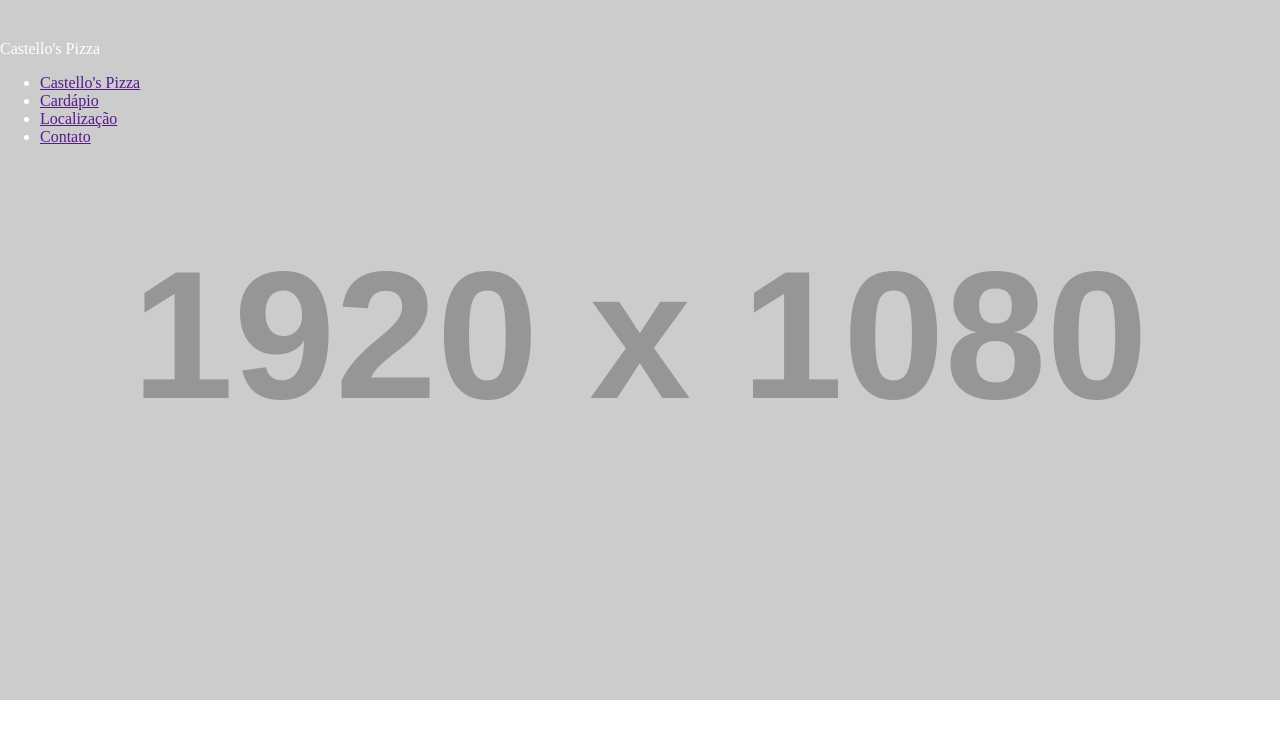
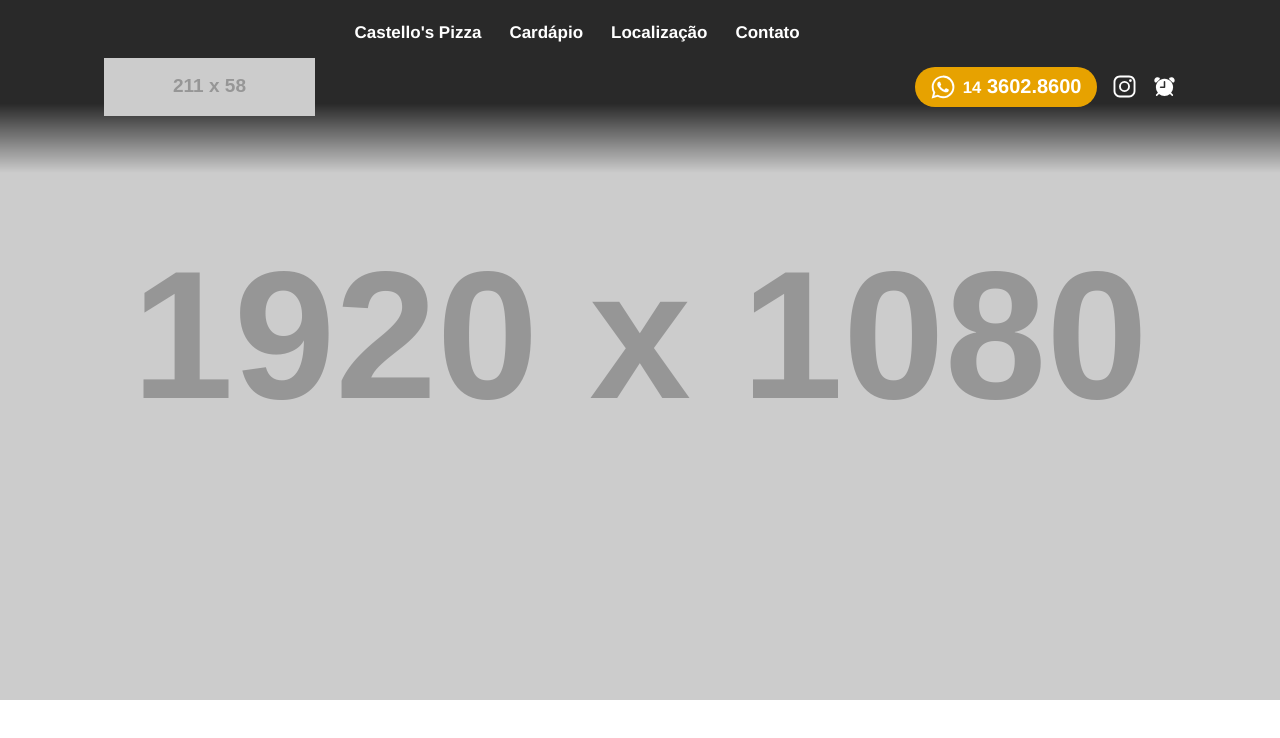
Before and after one commit to LorennaSenai2A/Pizzaria, a plain HTML site: page index.html in a window 1280 px wide. Drawn offline with nearby package versions, Linux system fonts and the light colour scheme; placeholder pictures from the web are drawn by us.

Commit message:
aulinha 24/07

```diff
--- a/css/stylet.css
+++ b/css/stylet.css
@@ -1,18 +1,21 @@
-body{
+body {
   margin: 0;
   padding: 0;
   box-sizing: border-box;
+  font-family: Helvetica, sans-serif;
 }
+/*padrão do meu jeito*/
 
-.fullcontainer{
+.fullcontainer {
   position: relative;
   padding: 0;
   margin: 0;
   overflow: hidden;
 }
-
-.bgfundo{
+/*0 relativo, o absoluto sobe pra cima, esconde o overflow*/
+.bgfundo {
   background: url(https://placehold.co/1920x1080) no-repeat center/cover;
+  /* fazer parte de utilização*/
   /*
     background-color: blue;
     background-image: url (https://placehold.co/1920x1080);
@@ -23,16 +26,104 @@ overflow: hidden;
   width: 100%;
   height: 700px;
 }
-/* fixado */
-header{
+
+header {
   color: #fff;
-    position: fixed;
+  position: fixed; /* fixado e não se mexe */
   top: 0;
   left: 0;
   right: 0;
   z-index: 1000;
+/*estilizou a back, todo texto foi colocado branco*/
+  background: linear-gradient(
+    to bottom,
+    rgba(0, 0, 0, 0.8) 0%,
+    rgba(0, 0, 0, 0.8) 60%,
+    rgba(0, 0, 0, 0) 100%
+  );
+/* começou de baixo pra cima e foi frencendo no back/ */
+background: -webkit-linear-gradient(
+    to bottom,
+    rgba(0, 0, 0, 0.8) 0%,
+    rgba(0, 0, 0, 0.8) 60%,
+    rgba(0, 0, 0, 0) 100%
+  );
 
-    background: linear-gradient(to bottom, rgba(0,0,0,0.8) 0% rgba(0,0,0,0.8) 60%, rgba(0,0,0,0) 100%);
+  background: -moz-linear-gradient(
+    to bottom,
+    rgba(0, 0, 0, 0.8) 0%,
+    rgba(0, 0, 0, 0.8) 60%,
+    rgba(0, 0, 0, 0) 100%
+  );
 
   padding: 24px 0;
 }
+
+.container{
+max-width: 1073px;
+margin: 0 auto ;
+}
+
+.main-navigation{
+    display: flex;
+    align-items: center;
+}
+
+.main-navigation ul {
+  list-style: none; /*ele tira a bolinha da lista*/
+  display: flex; /*Trabalhar de forma flexivel*/
+  gap: 28px; /*espaçamento geral ou entre*/
+  align-items: center;
+  margin: 0;
+}
+.main-navigation a {
+  color: #fff;
+  height: 125px;
+  display: block;
+  text-decoration: none;
+  font-size: 17px; /*tamanho*/
+  font-weight: 700 ; /*engrossamento*/
+  font-family: Helvetica, sans-serif; /*de onde vem*/
+  /*line-height: 1.3125;*/
+  /*outline-offset: -1px;*/
+ /*padding: 6px 12px;*/
+  /*margin-bottom: -8px;*/
+  border-bottom: solid 3px transparent;
+}
+.main-navigation a:hover,
+.main-navigation a:focus /*foco*/ {
+  border-color: #e7a200;
+}
+
+.site-header-main{
+    display: flex;
+    justify-content: space-between;
+    height: 125px;
+}
+
+.sec-menu {
+    display: flex;
+    align-items: center;
+    gap: 15px;
+}
+
+.sec-menu ion-icon {
+    font-size: 25px;
+}
+
+#btnZap{
+    background: #e7a200;
+    border-radius: 65px;
+    padding: 0px 15px;
+    font-size: 20px;
+    font-weight: bolder;
+    height: 40px;
+
+    display: flex;
+    align-items: center;
+    gap: 7px;
+}
+
+#btnZap ion-icon{
+    font-size: 26px;
+}
--- a/index.html
+++ b/index.html
@@ -12,8 +12,8 @@
     <div class="tp-bgimg defaultimg fullcontainer bgfundo"></div>
     <header>
         <div class="container site-header-main">
-            <p>Castello's Pizza</p>
             <nav id="site-navigation" class="main-navigation">
+                <img src="https://placehold.co/211x58" alt="" height="58px">
                 <!-- ul>li*4>a -->
                 <ul id="menu-principal" class="primary-menu">
                     <!-- pode ser escrito em todas línguas -->
@@ -24,8 +24,18 @@
                     <a href=""></a>
                 </ul>
             </nav>
+            <div class="sec-menu">
+                <div id="btnZap">
+                    <ion-icon name="logo-whatsapp"></ion-icon>
+                    <b><small>14</small> 3602.8600</b>
+                </div>
+                <ion-icon name="logo-instagram"></ion-icon>
+                <ion-icon name="alarm"></ion-icon>
+            </div>
         </div>
     </header>
 </div>
 </body>
+<script type="module" src="https://unpkg.com/ionicons@7.1.0/dist/ionicons/ionicons.esm.js"></script>
+<script nomodule src="https://unpkg.com/ionicons@7.1.0/dist/ionicons/ionicons.js"></script>
 </html>
```
Lines whose indentation alone changed are shown as unchanged.
